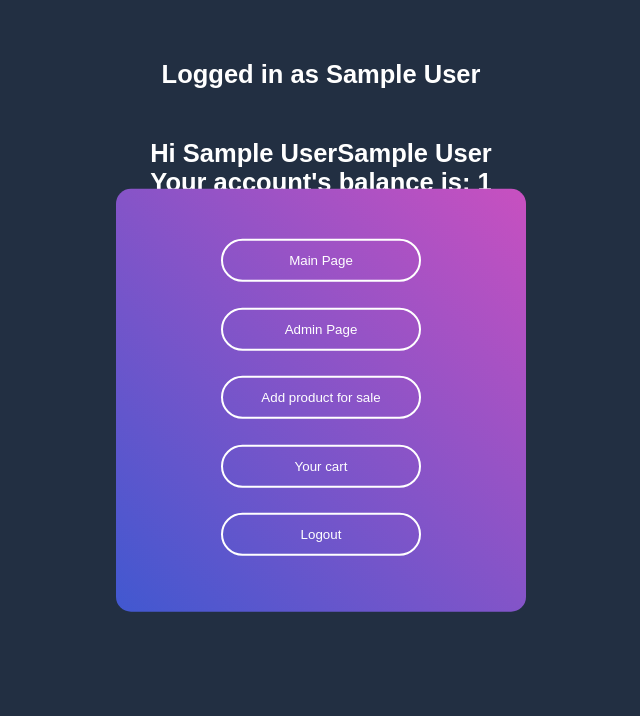
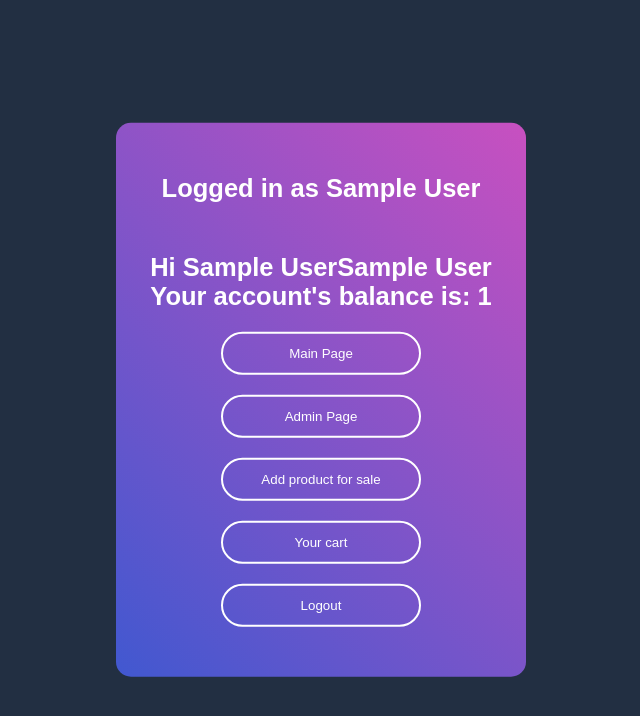
Before and after one commit to dawidczerwien/webApp, a PHP site: page /userpage.php in a window 1280 px wide. Shown: the top 716 px of the page, without its empty margins (319-959 px from the left). Run offline with PHP 8.4, Linux system fonts and the light colour scheme; the visitor is signed in with stand-in values (Sample User, id 1).

Commit message:
new styles, h2 moved to container

```diff
--- a/styles/loginStyle.css
+++ b/styles/loginStyle.css
@@ -17,7 +17,7 @@ body {
     left: 50%;
     transform: translate(-50%, -50%);
     text-align: center;
-    color: #333333;
+    color: white;
     border-radius: 15px;
 }
 
--- a/userpage.php
+++ b/userpage.php
@@ -4,9 +4,6 @@ if ((!isset($_SESSION['loggedin'])) && ($_SESSION['loggedin']==false)) {
     header('Location: login.php');
     exit();
 }
-echo "<h2>Logged in as ".$_SESSION['uname']."<h2><br>";
-echo "Hi ".$_SESSION['realname'].$_SESSION['realsurname']."<br>";
-echo "Your account's balance is: ".$_SESSION['ubank']."<br>";
 ?>
 <!DOCTYPE html>
 <html>
@@ -16,6 +13,13 @@ echo "Your account's balance is: ".$_SESSION['ubank']."<br>";
 </head>
 <body>
     <div class="container">
+        <div>
+        <?php
+        echo "<h2>Logged in as ".$_SESSION['uname']."<h2><br>";
+        echo "Hi ".$_SESSION['realname'].$_SESSION['realsurname']."<br>";
+        echo "Your account's balance is: ".$_SESSION['ubank']."<br>";
+        ?>
+        </div>
     <div>
         <form class="text" action="index.php" method="POST">
             <button type="submit">Main Page</button>
```
